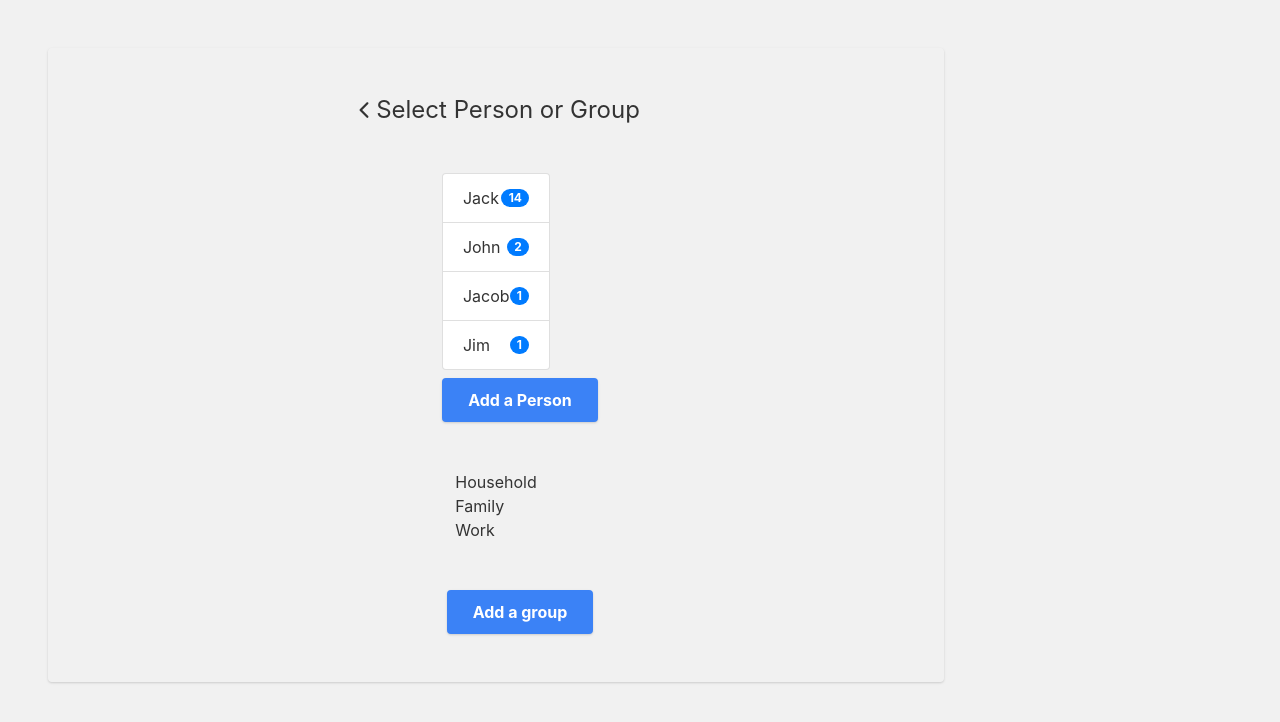
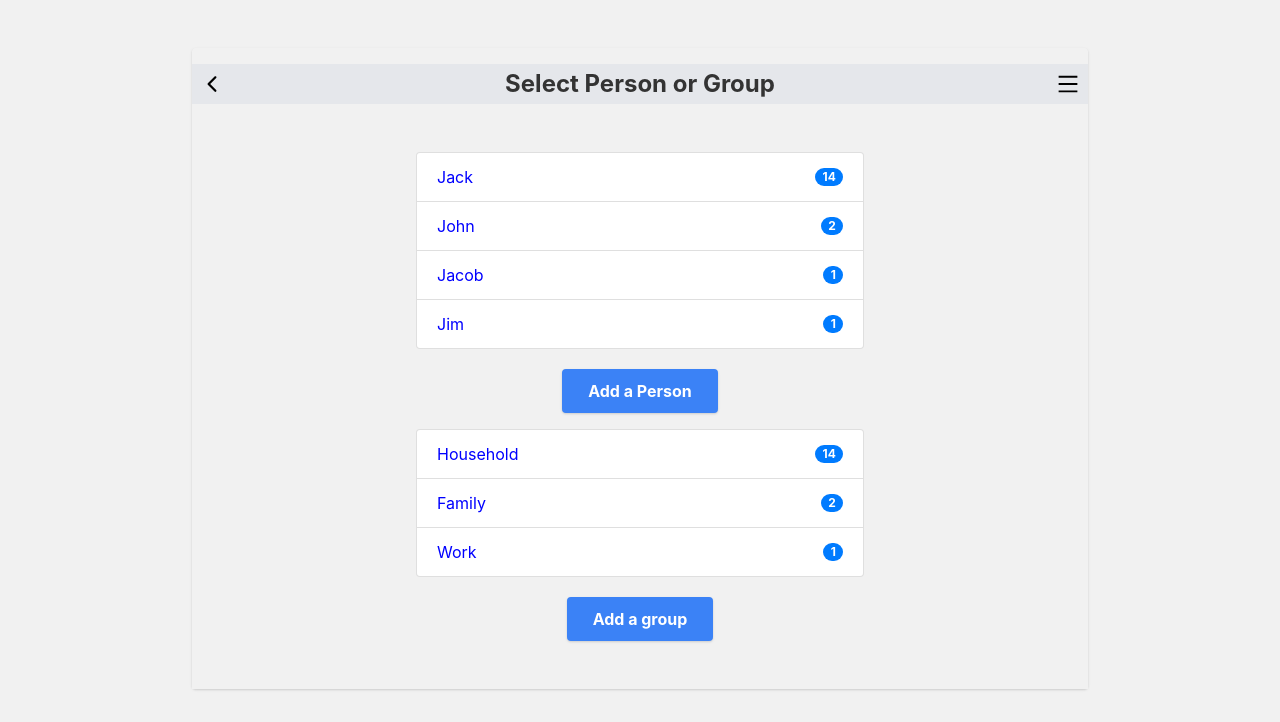
Before and after one commit to DevinLed/BillSplit, a React (Create React App) app: page / in a window 1280 px wide. Both pictures are taken after a click on the button "Split a Bill". Shown: the top 722 px of the page. Built offline with nearby package versions, Linux system fonts and the light colour scheme; the HTML template or start-up script is replaced by a standard one.

Commit message:
Dropdown test (fail)

```diff
--- a/src/App.js
+++ b/src/App.js
@@ -14,6 +14,7 @@ function App() {
   const [showPersonEdit, setPersonEdit] = useState(false);
   const [showGroupEdit, setGroupEdit] = useState(false);
   const [showHistory, setHistory] = useState(false);
+
   // For Dark/Bright mode. Keeps mode storage for page refresh.
   const [theme, setTheme] = useState(localStorage.getItem("theme") || "light");
   const toggleTheme = () => {
@@ -42,7 +43,7 @@ function App() {
 
   return (
     <>
-      <main className="m-5 p-5 md:max-w-xl md:mx-auto lg:max-w-2xl xl:max-w-4xl bg-white-500 rounded shadow">
+      <main className="mt-5 p-0 pt-3 xs:max-w-xl sm:max-w-xl md:mx-auto lg:max-w-2xl xl:max-w-4xl bg-white-500 rounded shadow">
         <div className={`App ${theme}`}>
           {startBill ? (
             <div className="flex flex-col items-center justify-center">
@@ -57,7 +58,7 @@ function App() {
               <ul>
                 <li>
                   <button
-                    className="justify-center mt-5 ml-5 bg-blue-500 text-white font-bold py-2 px-4 rounded shadow border-2 border-blue-500 hover:bg-transparent hover:text-blue-500 transition-all duration-300"
+                    className="justify-center mt-5 bg-blue-500 font-bold py-2 px-4 rounded shadow border-2 border-blue-500 hover:bg-white transition-all duration-300"
                     onClick={() => {
                       setStartBill(false);
                       setPersonEdit(true);
@@ -68,7 +69,7 @@ function App() {
                 </li>
                 <li>
                   <button
-                    className="mt-5 ml-5 bg-blue-500 text-white font-bold py-2 px-4 rounded shadow border-2 border-blue-500 hover:bg-transparent hover:text-blue-500 transition-all duration-300"
+                    className="mt-5 bg-blue-500 font-bold py-2 px-4 rounded shadow border-2 border-blue-500 hover:bg-white transition-all duration-300"
                     onClick={() => {
                       setStartBill(false);
                       setSelectPersonEdit(true);
@@ -79,7 +80,7 @@ function App() {
                 </li>
                 <li>
                   <button
-                    className="mt-5 ml-5 bg-blue-500 text-white font-bold py-2 px-4 rounded shadow border-2 border-blue-500 hover:bg-transparent hover:text-blue-500 transition-all duration-300"
+                    className="mt-5 bg-blue-500 font-bold py-2 px-4 rounded shadow border-2 border-blue-500 hover:bg-white transition-all duration-300"
                     onClick={() => {
                       setStartBill(false);
                       setGroupEdit(true);
@@ -90,7 +91,7 @@ function App() {
                 </li>
                 <li>
                   <button
-                    className="mt-5 ml-5 bg-blue-500 text-white font-bold py-2 px-4 rounded shadow border-2 border-blue-500 hover:bg-transparent hover:text-blue-500 transition-all duration-300"
+                    className="mt-5 bg-blue-500 font-bold py-2 px-4 rounded shadow border-2 border-blue-500 hover:bg-white transition-all duration-300"
                     onClick={() => {
                       setStartBill(false);
                       setHistory(true);
@@ -109,7 +110,7 @@ function App() {
                         changeText("Dark Mode");
                       }
                     }}
-                    className="mt-5 ml-5 bg-black text-white font-bold py-2 px-4 rounded shadow border-2 border-black hover:text-white-500 transition-all duration-300"
+                    className="mt-5 bg-black text-white font-bold py-2 px-4 rounded shadow border-2 border-black hover:text-white-500 transition-all duration-300"
                   >
                     {buttonText}
                   </button>
@@ -130,7 +131,7 @@ function App() {
                 setGroupEdit={setGroupEdit}
               ></Header>
               <ul class="list-group">
-                <li class="list-group-item d-flex justify-content-between align-items-center">
+                <li class="list-group-item d-flex l-500 justify-content-between align-items-center">
                   Jack
                   <span class="badge badge-primary badge-pill">14</span>
                 </li>
@@ -148,23 +149,26 @@ function App() {
                 </li>
               </ul>
               <button
-                className="mt-2 ml-5 mb-5 bg-blue-500 text-white font-bold py-2 px-4 rounded shadow border-2 border-blue-500 hover:bg-transparent hover:text-blue-500 transition-all duration-300"
+                className="bg-blue-500 mb-3 font-bold py-2 px-4 rounded shadow border-2 border-blue-500 hover:bg-white transition-all duration-300"
                 onClick={() => setAddPerson(true)}
               >
                 Add a Person
               </button>
-              <ul>
-                <li>
-                  <a href="blank">Household</a>
+              <ul class="list-group">
+                <li class="list-group-item d-flex l-500 justify-content-between align-items-center">
+                  Household
+                  <span class="badge badge-primary badge-pill">14</span>
                 </li>
-                <li>
-                  <a href="blank">Family</a>
+                <li class="list-group-item d-flex justify-content-between align-items-center">
+                  Family
+                  <span class="badge badge-primary badge-pill">2</span>
                 </li>
-                <li>
-                  <a href="blank">Work</a>
+                <li class="list-group-item d-flex justify-content-between align-items-center">
+                  Work
+                  <span class="badge badge-primary badge-pill">1</span>
                 </li>
               </ul>
-              <button className="mt-5 ml-5 bg-blue-500 text-white font-bold py-2 px-4 rounded shadow border-2 border-blue-500 hover:bg-transparent hover:text-blue-500 transition-all duration-300">
+              <button className="bg-blue-500 font-bold py-2 px-4 mb-5 rounded shadow border-2 border-blue-500 hover:bg-white transition-all duration-300">
                 Add a group
               </button>
             </div>
@@ -183,22 +187,26 @@ function App() {
                 setPersonEdit={setPersonEdit}
                 setGroupEdit={setGroupEdit}
               ></Header>
-              <ul>
-                <li>
-                  <button>Johnsd</button>
+              <ul class="list-group">
+                <li class="list-group-item d-flex l-500 justify-content-between align-items-center">
+                  Jack
+                  <span class="badge badge-primary badge-pill">14</span>
                 </li>
-                <li>
-                  <a href="blank">Jacob</a>
+                <li class="list-group-item d-flex justify-content-between align-items-center">
+                  John
+                  <span class="badge badge-primary badge-pill">2</span>
                 </li>
-                <li>
-                  <a href="blank">Jim</a>
+                <li class="list-group-item d-flex justify-content-between align-items-center">
+                  Jacob
+                  <span class="badge badge-primary badge-pill">1</span>
                 </li>
-                <li>
-                  <a href="blank">Jack</a>
+                <li class="list-group-item d-flex justify-content-between align-items-center">
+                  Jim
+                  <span class="badge badge-primary badge-pill">1</span>
                 </li>
               </ul>
               <button
-                className="mt-5 ml-5 bg-blue-500 text-white font-bold py-2 px-4 rounded shadow border-2 border-blue-500 hover:bg-transparent hover:text-blue-500 transition-all duration-300"
+                className="bg-blue-500 font-bold py-2 px-4 mb-5 rounded shadow border-2 border-blue-500 hover:bg-white  transition-all duration-300"
                 onClick={() => setAddPerson(true)}
               >
                 Edit Person
@@ -217,18 +225,21 @@ function App() {
                 setPersonEdit={setPersonEdit}
                 setGroupEdit={setGroupEdit}
               ></Header>
-              <ul>
-                <li>
-                  <a href="blank">Household</a>
+              <ul class="list-group">
+                <li class="list-group-item d-flex l-500 justify-content-between align-items-center">
+                  Household
+                  <span class="badge badge-primary badge-pill">14</span>
                 </li>
-                <li>
-                  <a href="blank">Family</a>
+                <li class="list-group-item d-flex justify-content-between align-items-center">
+                  Family
+                  <span class="badge badge-primary badge-pill">2</span>
                 </li>
-                <li>
-                  <a href="blank">Work</a>
+                <li class="list-group-item d-flex justify-content-between align-items-center">
+                  Work
+                  <span class="badge badge-primary badge-pill">1</span>
                 </li>
               </ul>
-              <button className="mt-5 bg-blue-500 text-white font-bold py-2 px-4 rounded shadow border-2 border-blue-500 hover:bg-transparent hover:text-blue-500 transition-all duration-300">
+              <button className="mt-5 bg-blue-500 font-bold mb-5 py-2 px-4 rounded shadow border-2 border-blue-500 hover:bg-white transition-all duration-300">
                 Edit group
               </button>
             </div>
@@ -243,8 +254,8 @@ function App() {
                 showHistory={showHistory}
               ></Header>
 
-              <article className="flex flex-col items-center justify-center">
-                <p>Show history of past few weeks</p>
+              <article className="flex flex-col items-center justify-center ">
+                <p className="mb-5 ">Show history of past few weeks</p>
               </article>
             </div>
           ) : (
--- /dev/null
+++ b/src/components/Dropdown.js
@@ -0,0 +1,51 @@
+import React from "react";
+import {useState, useEffect} from "react";
+
+const Icon = () => {
+  return (
+    <svg height="20" width="20" viewBox="0 0 20 20">
+      <path d="M4.516 7.548c0.436-0.446 1.043-0.481 1.576 0l3.908 3.747 3.908-3.747c0.533-0.481 1.141-0.446 1.574 0 0.436 0.445 0.408 1.197 0 1.615-0.406 0.418-4.695 4.502-4.695 4.502-0.217 0.223-0.502 0.335-0.787 0.335s-0.57-0.112-0.789-0.335c0 0-4.287-4.084-4.695-4.502s-0.436-1.17 0-1.615z"></path>
+    </svg>
+  );
+};
+
+const Dropdown = ({ placeHolder, options }) => {
+    const [showMenu, setShowMenu] = useState(false);
+
+    useEffect(() => {
+        const handler = () => setShowMenu (false);
+
+        window.addEventListener("click", handler);
+        return() => {
+            window.removeEventListener("click", handler);
+        };
+        });
+    const handleInputClick = (e)=>{
+        e.stopPropagation();
+        setShowMenu(!showMenu);
+
+    };
+
+
+  const getDisplay = () => {
+    return placeHolder;
+  };
+
+  return (
+    <div className="dropdown-container">
+        <div onClick={handleInputClick} classname="dropdown-input">{showMenu && (
+            <div className="dropdown-menu">
+
+          {options.map((option) => (
+            <div key={option.value} className="dropdown-item">
+              {option.label}
+            </div>
+          ))}
+        </div>
+        )}
+    </div>
+    </div>
+  );
+};
+
+export default Dropdown;
--- a/src/components/Header.js
+++ b/src/components/Header.js
@@ -1,5 +1,7 @@
 import React from "react";
 import { IoIosArrowBack } from "react-icons/io";
+import { AiOutlineMenu } from "react-icons/ai";
+import Dropdown from "./Dropdown"
 
 export default function Header({
   startBill,
@@ -12,10 +14,19 @@ export default function Header({
   setHistory,
   showHistory,
 }) {
+
+  const options = [
+    {label: "New Receipt"},
+    {label: "Edit Person"},
+    {label: "Edit Group"},
+    {label: "Update App"}
+  ];
+
+
   return (
     <>
       {startBill ? (
-        <header className="flex flex-col items-center text-2xl mb-5 xs:flex-row xs:justify-center md:flex-row md:justify-center xl:flex-row xl:justify-center">
+        <header className="mr-3 flex flex-col items-center text-2xl font-bold mb-5 xs:flex-row xs:justify-center md:flex-row md:justify-center xl:flex-row xl:justify-center">
           <h1>
             Bill Splitter
           </h1>
@@ -25,8 +36,8 @@ export default function Header({
       )}
       {showPersonEdit ? (
         <>
-          <div className="flex flex-col items-center text-2xl mb-5 xs:flex-row xs:justify-center md:flex-row md:justify-center xl:flex-row xl:justify-center">
-            <button
+          <div className="flex items-stretch font-bold bg-gray-200 h-10 align-items-center w-full items-center text-2xl mb-5 justify-between">
+            <button className="text-black hover:text-black ml-2"
               onClick={() => {
                 setStartBill(true);
                 setPersonEdit(false);
@@ -34,7 +45,8 @@ export default function Header({
             >
               <IoIosArrowBack />
             </button>
-            <h1>Select Person or Group</h1>
+            <h1 className="ml-2 mr-2">Select Person or Group</h1>
+            <button className="text-black hover:text-black mr-2"><AiOutlineMenu /><selector></selector></button>
           </div>
         </>
       ) : (
@@ -43,8 +55,8 @@ export default function Header({
 
       {setSelectPersonEdit ? (
         <>
-          <div className="flex flex-col items-center text-2xl mb-5 xs:flex-row xs:justify-center md:flex-row md:justify-center xl:flex-row xl:justify-center">
-            <button
+          <div className="flex items-stretch font-bold bg-gray-200 h-10 align-items-center w-full items-center text-2xl mb-5 justify-between">
+            <button className="text-black hover:text-black ml-2"
               onClick={() => {
                 setStartBill(true);
                 setSelectPersonEdit(false);
@@ -52,7 +64,8 @@ export default function Header({
             >
               <IoIosArrowBack />
             </button>
-            <h1>Edit Person</h1>
+            <h1 className="m-5">Edit Person</h1>
+            <button className="text-black hover:text-black mr-2"><AiOutlineMenu /></button>
           </div>
         </>
       ) : (
@@ -60,8 +73,8 @@ export default function Header({
       )}
       {groupEdit ? (
         <>
-          <div className="flex flex-col items-center text-2xl mb-5 xs:flex-row xs:justify-center md:flex-row md:justify-center xl:flex-row xl:justify-center">
-            <button
+          <div className="flex items-stretch font-bold bg-gray-200 h-10 align-items-center w-full items-center text-2xl mb-5 justify-between">
+            <button className="text-black hover:text-black ml-2"
               onClick={() => {
                 setStartBill(true);
                 setGroupEdit(false);
@@ -69,7 +82,8 @@ export default function Header({
             >
               <IoIosArrowBack />
             </button>
-            <h1>Edit a group</h1>
+            <h1 className="m-5">Edit a group</h1>
+            <button className="text-black hover:text-black mr-2"><AiOutlineMenu /></button>
           </div>
         </>
       ) : (
@@ -77,8 +91,8 @@ export default function Header({
       )}
       {showHistory ? (
         <>
-          <div className="flex flex-col items-center text-2xl mb-5 xs:flex-row xs:justify-center md:flex-row md:justify-center xl:flex-row xl:justify-center">
-            <button
+          <div className="flex items-stretch font-bold bg-gray-200 h-10 align-items-center w-full items-center text-2xl mb-5 justify-between">
+            <button className="text-black hover:text-black ml-2"
               onClick={() => {
                 setStartBill(true);
                 setHistory(false);
@@ -86,7 +100,8 @@ export default function Header({
             >
               <IoIosArrowBack />
             </button>
-            <h1>History</h1>
+            <h1 className="m-5">History</h1>
+            <button className="text-black hover:text-black mr-2"><AiOutlineMenu /></button>
           </div>
         </>
       ) : (
--- a/src/index.css
+++ b/src/index.css
@@ -25,8 +25,57 @@ input, textarea{
 }
 button{
   user-select: none;
+  color: white;
+}
+button:hover{
+  color: #007bff;
 }
 
 .footer li{
   margin: 0.rem 0.2rem;
 }
+.list-group {
+  display: -webkit-box;
+  display: -ms-flexbox;
+  display: flex;
+  -webkit-box-orient: vertical;
+  -webkit-box-direction: normal;
+  -ms-flex-direction: column;
+  flex-direction: column;
+  padding-left: 0;
+  margin-bottom: 20px;
+  width: 50%;
+  color: blue;
+}
+
+.p-5{
+  padding: 0px;
+}
+.dropdown-container {
+  text-align: left;
+  border: 1px solid #ccc;
+  position: relative;
+  border-radius: 5px;
+}
+
+.dropdown-input {
+  padding: 5px;
+  display: flex;
+  align-items: center;
+  justify-content: space-between;
+  user-select: none;
+}
+.dropdown-menu{
+  position: absolute;
+  transform: translateY(4px);
+  width: 100%;
+  border: 1px solid #ccc;
+  border-radius: 5px;
+  overflow: auto;
+  max-height: 150px;
+  background-color: #fff;
+}
+.dropdown-item{
+  padding: 5px;
+  cursor: pointer;
+  }
```
